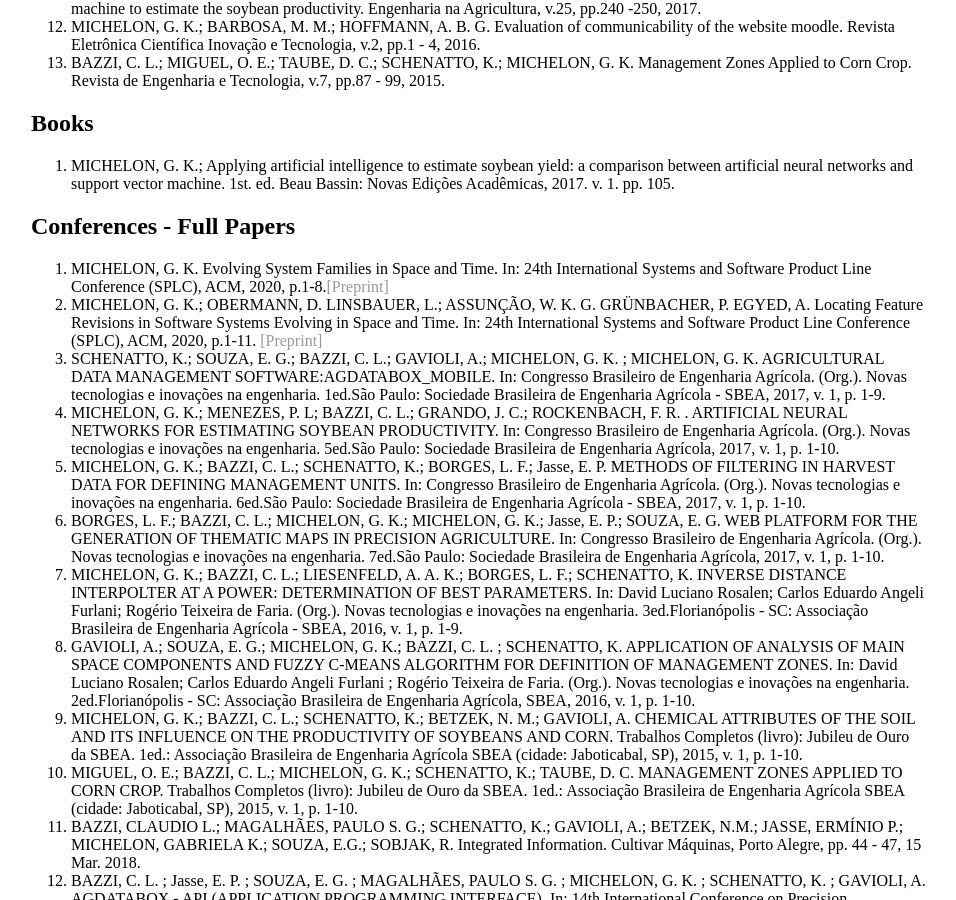
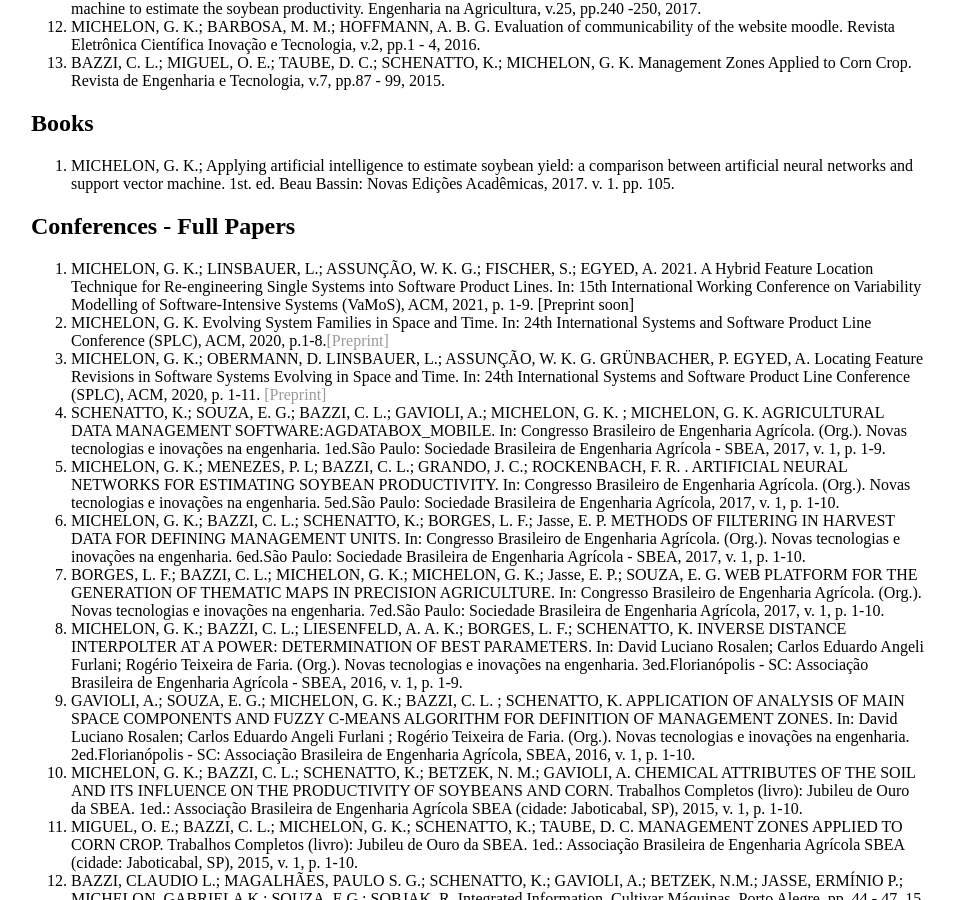
Before and after one commit to GabrielaMichelon/gabrielamichelon.github.io, a Jekyll site: the page built from publications/index.html, in a window 1280 px wide and 900 px high, scrolled down 804 px. Shown: the whole window, without its empty margins (161-1117 px from the left). Built offline with Jekyll 4.4.1, drawn with Linux system fonts in a browser that asks for light colours.

Commit message:
Update index.html

```diff
--- a/publications/index.html
+++ b/publications/index.html
@@ -33,8 +33,9 @@
 
 	<h2>Conferences - Full Papers</h2>
 	<ol>
+		<li>MICHELON, G. K.; LINSBAUER, L.; ASSUNÇÃO, W. K. G.; FISCHER, S.; EGYED, A. 2021. A Hybrid Feature Location Technique for Re-engineering Single Systems into Software Product Lines. In: 15th International Working Conference on Variability Modelling of Software-Intensive Systems (VaMoS), ACM, 2021, p. 1-9. [Preprint soon]
 		<li>MICHELON, G. K. Evolving System Families in Space and Time. In: 24th International Systems and Software Product Line Conference (SPLC), ACM, 2020, p.1-8.<a href="../papers/Evolving_System_Families_in_Space_and_Time.pdf" target="_blank">[Preprint]</a> </li>
-		<li>MICHELON, G. K.; OBERMANN, D. LINSBAUER, L.; ASSUNÇÃO, W. K. G. GRÜNBACHER, P. EGYED, A. Locating Feature Revisions in Software Systems Evolving in Space and Time. In: 24th International Systems and Software Product Line Conference (SPLC), ACM, 2020, p.1-11. <a href="../papers/Locating_Feature_Revisions_in_Software_Systems_Evolving_in_Space_and_Time.pdf" target="_blank">[Preprint]</a></li>
+		<li>MICHELON, G. K.; OBERMANN, D. LINSBAUER, L.; ASSUNÇÃO, W. K. G. GRÜNBACHER, P. EGYED, A. Locating Feature Revisions in Software Systems Evolving in Space and Time. In: 24th International Systems and Software Product Line Conference (SPLC), ACM, 2020, p. 1-11. <a href="../papers/Locating_Feature_Revisions_in_Software_Systems_Evolving_in_Space_and_Time.pdf" target="_blank">[Preprint]</a></li>
 		<li>SCHENATTO, K.; SOUZA, E. G.; BAZZI, C. L.; GAVIOLI, A.; MICHELON, G. K. ; MICHELON, G. K. AGRICULTURAL DATA MANAGEMENT SOFTWARE:AGDATABOX_MOBILE. In: Congresso Brasileiro de Engenharia Agrícola. (Org.). Novas tecnologias e inovações na engenharia. 1ed.São Paulo: Sociedade Brasileira de Engenharia Agrícola - SBEA, 2017, v. 1, p. 1-9. </li>
 		<li>MICHELON, G. K.; MENEZES, P. L; BAZZI, C. L.; GRANDO, J. C.; ROCKENBACH, F. R. . ARTIFICIAL NEURAL NETWORKS FOR ESTIMATING SOYBEAN PRODUCTIVITY. In: Congresso Brasileiro de Engenharia Agrícola. (Org.). Novas tecnologias e inovações na engenharia. 5ed.São Paulo: Sociedade Brasileira de Engenharia Agrícola, 2017, v. 1, p. 1-10. </li>
 		<li>MICHELON, G. K.; BAZZI, C. L.; SCHENATTO, K.; BORGES, L. F.; Jasse, E. P. METHODS OF FILTERING IN HARVEST DATA FOR DEFINING MANAGEMENT UNITS. In: Congresso Brasileiro de Engenharia Agrícola. (Org.). Novas tecnologias e inovações na engenharia. 6ed.São Paulo: Sociedade Brasileira de Engenharia Agrícola - SBEA, 2017, v. 1, p. 1-10.</li>
```
